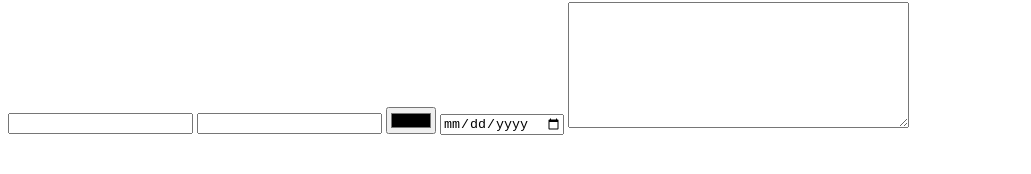
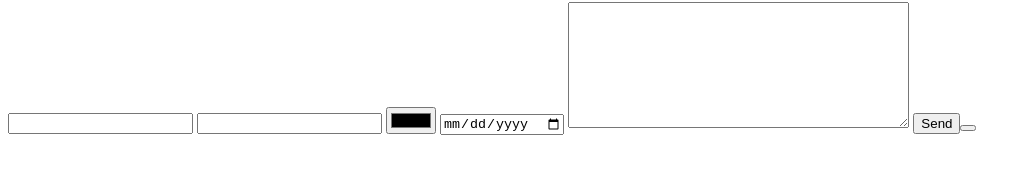
Before and after one commit to FernandoValdivia/netify-host-contact, a plain HTML site: page index.html in a window 1280 px wide. Shown: the part 78-252 px from the top of the page, without its empty margins (0-1031 px from the left). Drawn offline with Linux system fonts and the light colour scheme.

Commit message:
Update index.html

```diff
--- a/index.html
+++ b/index.html
@@ -14,6 +14,7 @@
         <input type="color" name="color" required/>
         <input type="date" name="date" required/>
         <textarea name="textarea" rows="8" cols="40"></textarea>
+        <button type="submit">Send<button/>
     </form>
 </body>
 </html>
```
